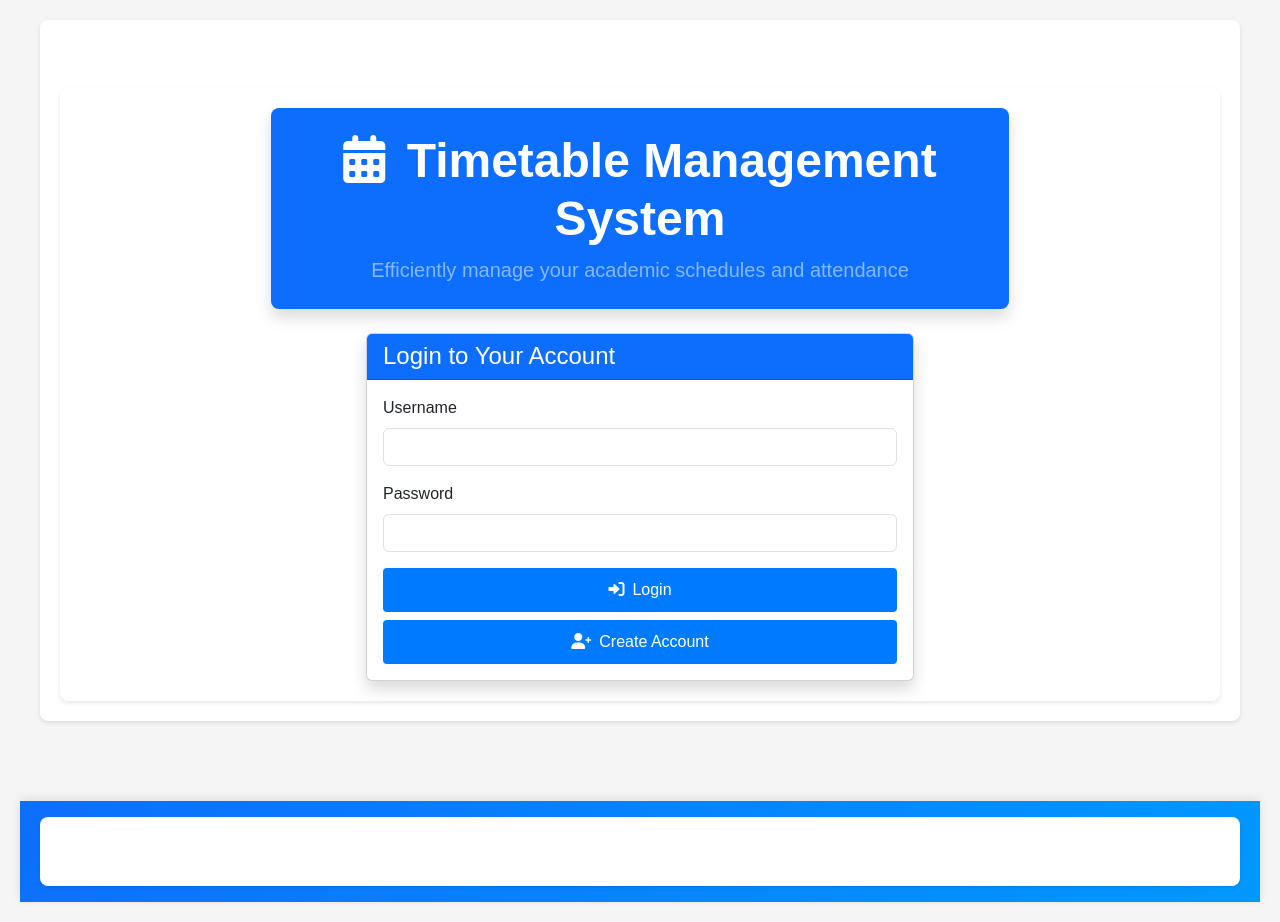
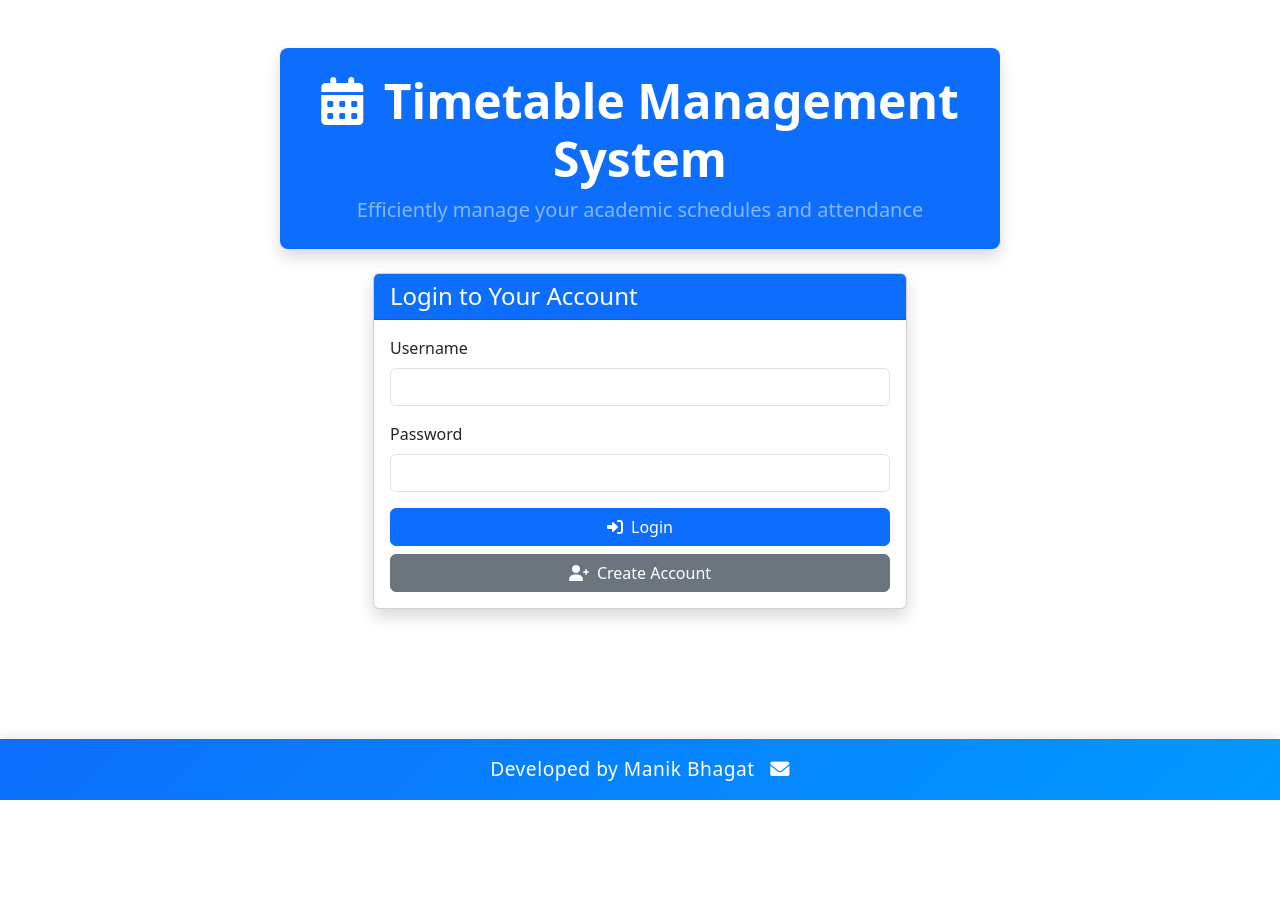
Before and after one commit to Manik5120/MY_TIMETABLE_, a Django app: page / in a window 1280 px wide. After the commit the page ends 800 px from the top, so only its background shows below. Run offline with Django 4.2, Linux system fonts and the light colour scheme; some libraries are stand-ins or nearby versions.

Commit message:
Revert styling changes - remove custom CSS and static file references

```diff
--- a/backend/static/css/style.css
+++ /dev/null
@@ -1,103 +0,0 @@
-/* Basic styles for the timetable application */
-body {
-    font-family: Arial, sans-serif;
-    margin: 0;
-    padding: 20px;
-    background-color: #f5f5f5;
-}
-
-.container {
-    max-width: 1200px;
-    margin: 0 auto;
-    background-color: white;
-    padding: 20px;
-    border-radius: 8px;
-    box-shadow: 0 2px 4px rgba(0,0,0,0.1);
-}
-
-.navbar {
-    background-color: #333;
-    padding: 10px 0;
-    margin-bottom: 20px;
-}
-
-.navbar a {
-    color: white;
-    text-decoration: none;
-    padding: 10px 15px;
-}
-
-.navbar a:hover {
-    background-color: #555;
-}
-
-.btn {
-    display: inline-block;
-    padding: 10px 20px;
-    background-color: #007bff;
-    color: white;
-    text-decoration: none;
-    border-radius: 4px;
-    border: none;
-    cursor: pointer;
-}
-
-.btn:hover {
-    background-color: #0056b3;
-}
-
-.table {
-    width: 100%;
-    border-collapse: collapse;
-    margin: 20px 0;
-}
-
-.table th,
-.table td {
-    border: 1px solid #ddd;
-    padding: 8px;
-    text-align: left;
-}
-
-.table th {
-    background-color: #f2f2f2;
-    font-weight: bold;
-}
-
-.form-group {
-    margin-bottom: 15px;
-}
-
-.form-group label {
-    display: block;
-    margin-bottom: 5px;
-    font-weight: bold;
-}
-
-.form-group input,
-.form-group select,
-.form-group textarea {
-    width: 100%;
-    padding: 8px;
-    border: 1px solid #ddd;
-    border-radius: 4px;
-    box-sizing: border-box;
-}
-
-.alert {
-    padding: 10px;
-    margin: 10px 0;
-    border-radius: 4px;
-}
-
-.alert-success {
-    background-color: #d4edda;
-    border: 1px solid #c3e6cb;
-    color: #155724;
-}
-
-.alert-error {
-    background-color: #f8d7da;
-    border: 1px solid #f5c6cb;
-    color: #721c24;
-}
--- a/backend/templates/base.html
+++ b/backend/templates/base.html
@@ -7,8 +7,6 @@
     <link href="https://cdn.jsdelivr.net/npm/bootstrap@5.3.0/dist/css/bootstrap.min.css" rel="stylesheet">
     <link href="https://cdnjs.cloudflare.com/ajax/libs/font-awesome/6.0.0/css/all.min.css" rel="stylesheet">
     <link href="https://cdn.jsdelivr.net/npm/bootstrap-icons@1.7.2/font/bootstrap-icons.css" rel="stylesheet">
-    {% load static %}
-    <link href="{% static 'css/style.css' %}" rel="stylesheet">
     <style>
         body {
             display: flex;
```
Also changed, not shown: 1 other file.
